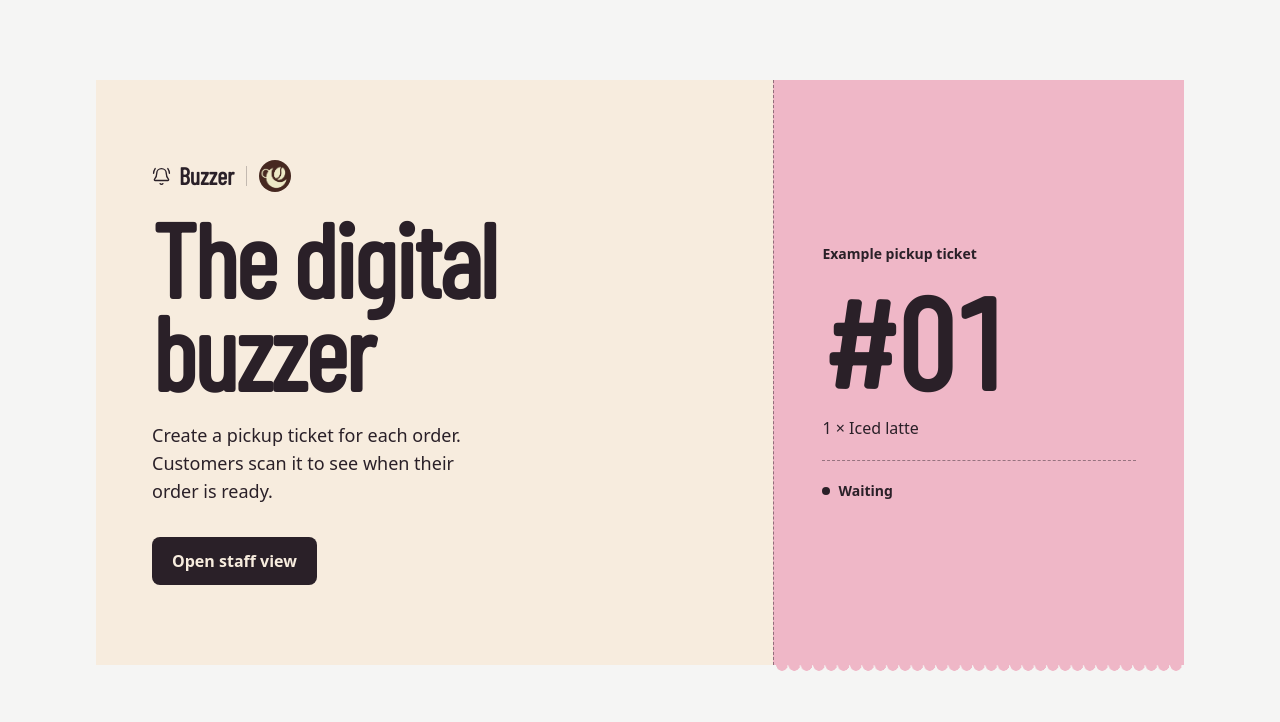
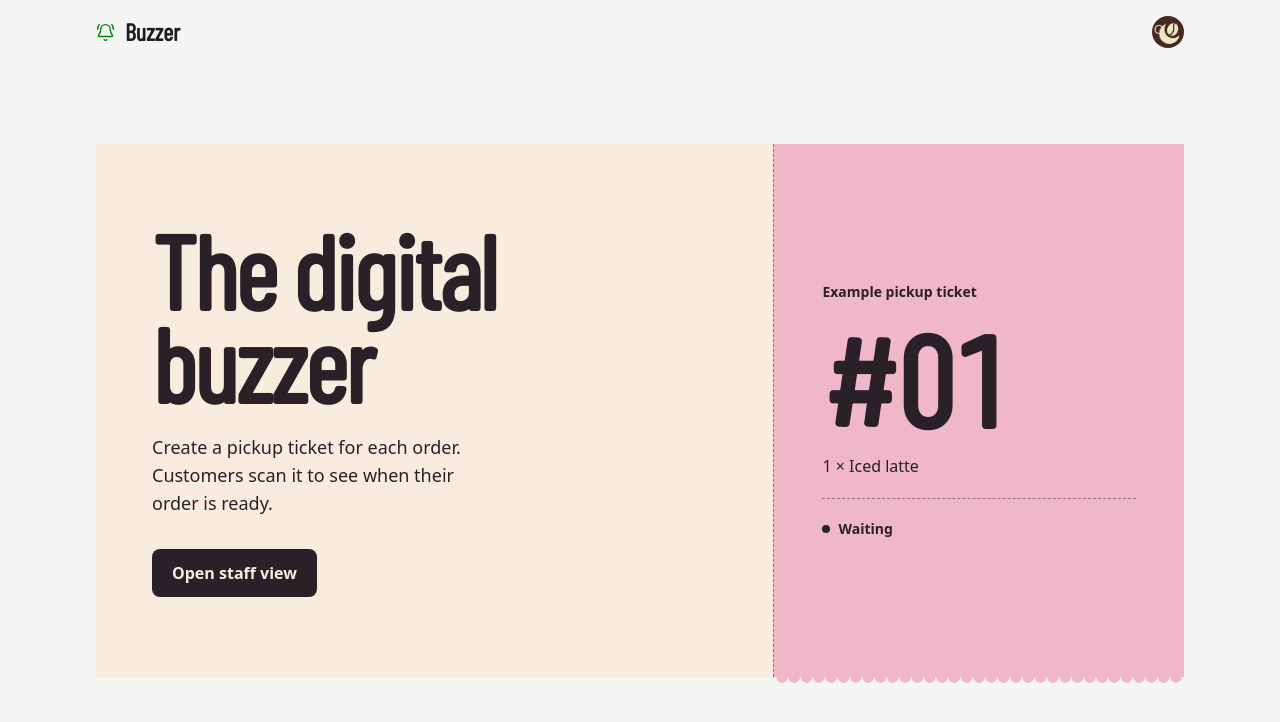
Before and after one commit to davidxx22/buzzer, a Next.js app: page / in a window 1280 px wide. Shown: the top 722 px of the page. Built offline with nearby package versions, Linux system fonts and the light colour scheme.

Commit message:
Restore original logo placement without a navbar

```diff
--- a/src/app/layout.tsx
+++ b/src/app/layout.tsx
@@ -1,4 +1,5 @@
 import type { Metadata } from "next";
+import { BrandMarks } from "@/components/brand-marks";
 import "@fontsource/barlow-condensed/latin-600.css";
 import "./globals.css";
 
@@ -17,6 +18,7 @@ export default function RootLayout({ children }: Readonly<{ children: React.Reac
         >
           Skip to content
         </a>
+        <BrandMarks />
         <main id="main-content" tabIndex={-1}>{children}</main>
       </body>
     </html>
--- a/src/app/page.tsx
+++ b/src/app/page.tsx
@@ -1,5 +1,4 @@
 import Link from "next/link";
-import { BrandMarks } from "@/components/brand-marks";
 import { Button } from "@/components/ui/button";
 
 export default function HomePage() {
@@ -7,8 +6,7 @@ export default function HomePage() {
     <div className="mx-auto max-w-6xl px-4 pt-8 pb-12 sm:px-8 sm:pt-16 md:pt-20">
       <section className="grid md:grid-cols-[minmax(0,1.65fr)_minmax(0,1fr)]" aria-labelledby="home-heading">
         <div className="ticket-paper relative px-6 py-10 sm:px-10 sm:py-12 md:px-14 md:py-20">
-          <BrandMarks />
-          <h1 id="home-heading" className="mt-5 max-w-[11ch] font-display text-6xl leading-[0.89] font-semibold tracking-tight sm:text-7xl lg:text-[6.5rem]">
+          <h1 id="home-heading" className="max-w-[11ch] font-display text-6xl leading-[0.89] font-semibold tracking-tight sm:text-7xl lg:text-[6.5rem]">
             The digital buzzer
           </h1>
           <p className="mt-6 max-w-[32ch] text-base leading-6 sm:text-lg sm:leading-7">
--- a/src/app/staff/page.tsx
+++ b/src/app/staff/page.tsx
@@ -5,7 +5,7 @@ export const metadata: Metadata = { title: "Staff queue" };
 
 export default function StaffPage() {
   return (
-    <div className="staff-theme flow-root min-h-dvh bg-background text-foreground">
+    <div className="staff-theme flow-root bg-background text-foreground">
       <StaffQueue />
     </div>
   );
--- a/src/components/brand-marks.tsx
+++ b/src/components/brand-marks.tsx
@@ -3,12 +3,11 @@ import Image from "next/image";
 
 export function BrandMarks() {
   return (
-    <div className="flex w-fit items-center gap-3">
-      <span className="inline-flex items-center gap-2 font-display text-2xl leading-none font-semibold">
-        <BellRing size={19} strokeWidth={1.75} aria-hidden="true" />
+    <div className="staff-theme mx-auto flex min-h-16 max-w-6xl items-center justify-between gap-3 px-4 text-foreground sm:px-8">
+      <span className="inline-flex items-center gap-2.5 font-display text-2xl leading-none font-semibold">
+        <BellRing size={19} strokeWidth={1.75} className="text-primary" aria-hidden="true" />
         Buzzer
       </span>
-      <span aria-hidden="true" className="h-5 w-px bg-current opacity-25" />
       <Image src="/business-logo.png" alt="Coffee shop logo" width={32} height={32} unoptimized className="size-8 shrink-0 rounded-full object-cover" />
     </div>
   );
--- a/src/features/queue/pickup-ticket.tsx
+++ b/src/features/queue/pickup-ticket.tsx
@@ -3,7 +3,6 @@
 import { BellRing, Ticket } from "lucide-react";
 import { useSearchParams } from "next/navigation";
 import { useEffect, useState, type ReactNode } from "react";
-import { BrandMarks } from "@/components/brand-marks";
 import { cn } from "@/lib/utils";
 import { formatTicketNumber, isOrderId, isPickupOrder, statusLabels, ticketStatuses, type OrderItem, type PickupOrder, type TicketStatus } from "./model";
 import { QueueError } from "./queue-feedback";
@@ -177,8 +176,7 @@ function TicketDetails({ order, connection, liveId, scanId }: {
   return (
     <TicketShell tone={connection === "live" ? order.status : undefined} expanded={hasFooter || connection === "connecting"}>
       <div className="flex-1 px-6 pt-6 pb-8 sm:px-8 sm:pt-8">
-        <BrandMarks />
-        <p className="mt-4 flex items-center gap-2 text-sm font-semibold">
+        <p className="flex items-center gap-2 text-sm font-semibold">
           <Ticket size={18} strokeWidth={1.75} aria-hidden="true" />
           Pickup ticket
         </p>
--- a/src/features/queue/staff-queue.tsx
+++ b/src/features/queue/staff-queue.tsx
@@ -2,7 +2,6 @@
 
 import { ClipboardList, Plus, QrCode } from "lucide-react";
 import { useCallback, useEffect, useRef, useState, type MouseEvent } from "react";
-import { BrandMarks } from "@/components/brand-marks";
 import { Button } from "@/components/ui/button";
 import { Card } from "@/components/ui/card";
 import { Dialog } from "@/components/ui/dialog";
@@ -147,8 +146,7 @@ export function StaffQueue() {
 
   return (
     <Card className="mx-auto my-8 w-[calc(100%-2rem)] max-w-[68rem] border-0 p-3 shadow-lg shadow-black/10 sm:my-12 sm:w-[calc(100%-4rem)] sm:p-6">
-      <BrandMarks />
-      <div className="mt-4 flex flex-wrap items-center justify-between gap-4">
+      <div className="flex flex-wrap items-center justify-between gap-4">
         <div>
           <h1 className="font-display text-5xl leading-none font-semibold sm:text-6xl">Order queue</h1>
           <p className="mt-2 max-w-lg leading-6 text-muted-foreground">Mark orders ready for pickup, then close each ticket when it’s collected.</p>
```
Also changed, not shown: 1 other file (tests, documents, lock files or other folders).
